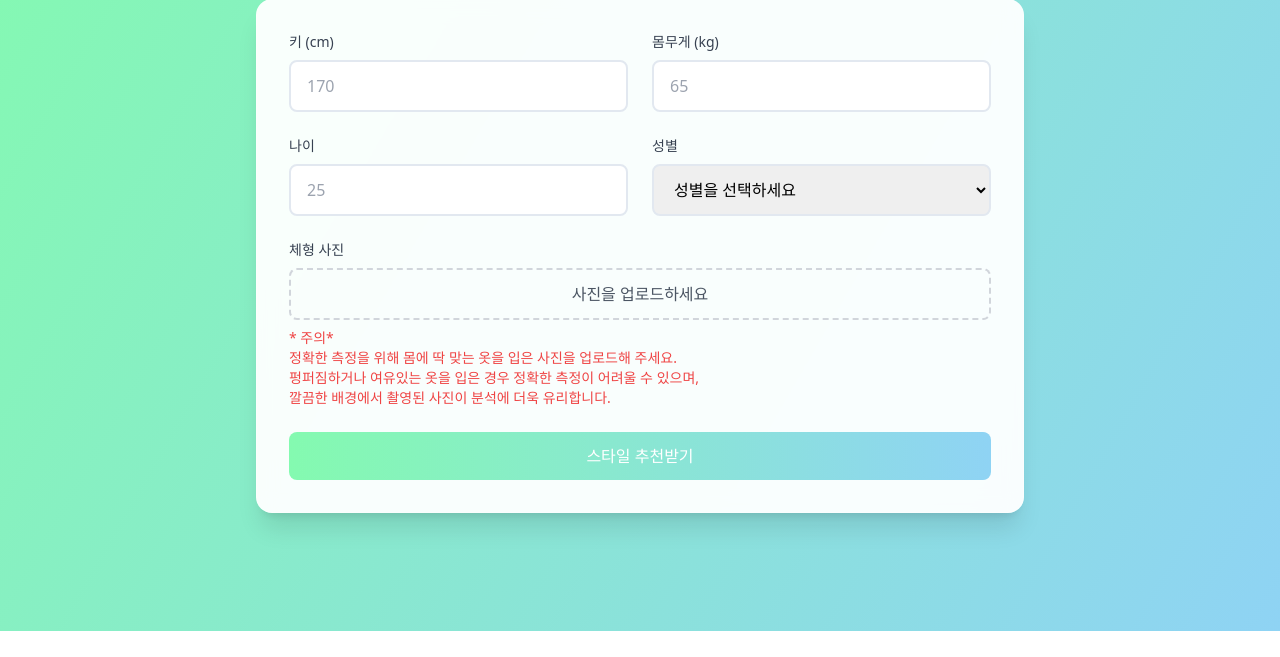
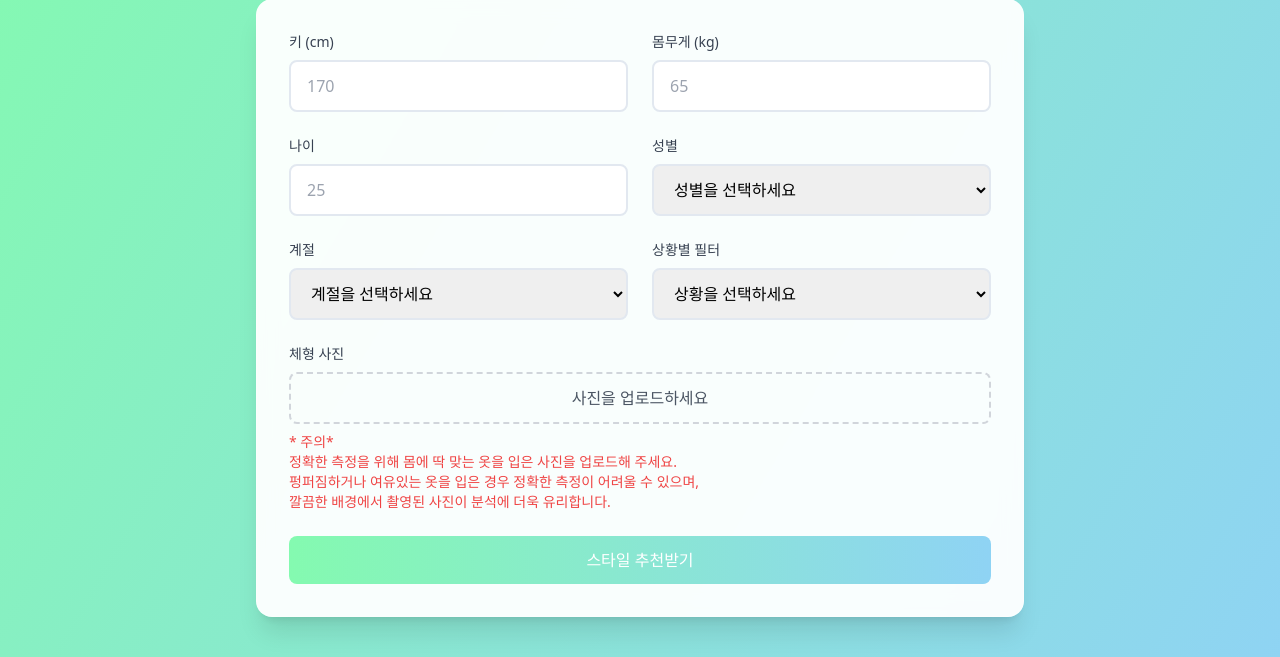
Before and after one commit to Jin-yujin/StyleMate-AI, a Flask app: page / in a window 1280 px wide. Shown: the part 169-826 px from the top of the page. Before the commit the page ends 800 px from the top, so only its background shows below. Run offline with Flask 3, Linux system fonts and the light colour scheme; some libraries are stand-ins or nearby versions.

Commit message:
계절,상활별 필터 추가

```diff
--- a/app.py
+++ b/app.py
@@ -128,6 +128,8 @@ def recommend():
         weight = float(request.form.get('weight'))
         age = int(request.form.get('age'))
         gender = request.form.get('gender')
+        season=request.form.get('season') #계절정보
+        occasion = request.form.get('occasion')  # 상황별 필터 정보 추가
 
         if gender not in ['남성', '여성']:
             return jsonify({'error': '성별을 올바르게 선택해주세요.'}), 400
@@ -155,8 +157,10 @@ def recommend():
             {"role": "system", "content": "당신은 체형 분석과 의상 추천을 해주는 스타일 전문가입니다."},
             {
                 "role": "user",
-                "content": f"키: {height}cm, 몸무게: {weight}kg, 나이: {age}세, 성별: {gender}인 사람에게 어울리는 옷을 추천해주세요. 연령대에 맞는 스타일도 고려해서 추천해주세요."
+                "content": f"키: {height}cm, 몸무게: {weight}kg, 나이: {age}세, 성별: {gender}인 사람이 {season} 계절에 어울리는 옷을 추천해주세요. 연령대에 맞는 스타일도 고려해서 추천해주세요."
+                        f"또한, 상황은 '{occasion}'이며, 이에 맞는 스타일도 고려해서 추천해주세요."
             }
+
         ]
 
         if prediction:
@@ -167,9 +171,9 @@ def recommend():
                 "role": "user",
                 "content": (
                    f"고객님의 체형 정보는 다음과 같습니다: {', '.join(prediction_text)}. "
-            "이 체형 정보를 바탕으로 허리 단면을 참고해 하의 사이즈(예: 24사이즈 또는 32사이즈)를 추천하고, "
-            "체형에 맞는 스타일링 팁(예: 와이드 핏이 잘 어울리는지, 스트라이프 패턴이 잘 어울리는지)을 포함해서 답변을 주세요."
-             )
+                   "이 체형 정보를 바탕으로 허리 단면을 참고해 하의 사이즈(예: 24사이즈 또는 32사이즈)를 추천하고, "
+                   f"체형과 '{occasion}' 상황에 맞는 스타일링 팁(예: 와이드 핏이 잘 어울리는지, 스트라이프 패턴이 잘 어울리는지)을 포함해서 답변을 주세요."
+                )
             })
 
         response = client.chat.completions.create(
--- a/templates/index.html
+++ b/templates/index.html
@@ -64,6 +64,35 @@
                             <option value="" disabled selected>성별을 선택하세요</option>
                             <option value="남성">남성</option>
                             <option value="여성">여성</option>
+                        </select>
+                    </div>
+
+                    <div>
+                        <label class="block text-sm font-medium text-gray-700 mb-2" for="season">
+                            계절
+                        </label>
+                        <select id="season" name="season" required
+                            class="input-style w-full px-4 py-3 rounded-lg focus:outline-none">
+                            <option value="" disabled selected>계절을 선택하세요</option>
+                            <option value="봄">봄</option>
+                            <option value="여름">여름</option>
+                            <option value="가을">가을</option>
+                            <option value="겨울">겨울</option>
+                        </select>
+                    </div>
+
+                    <!-- 상황별 필터 필드 추가 -->
+                    <div>
+                        <label class="block text-sm font-medium text-gray-700 mb-2" for="occasion">
+                            상황별 필터
+                        </label>
+                        <select id="occasion" name="occasion" required
+                            class="input-style w-full px-4 py-3 rounded-lg focus:outline-none">
+                            <option value="" disabled selected>상황을 선택하세요</option>
+                            <option value="직장">직장</option>
+                            <option value="데일리">데일리</option>
+                            <option value="데이트">데이트</option>
+                            <option value="운동">운동</option>
                         </select>
                     </div>
                 </div>
```
